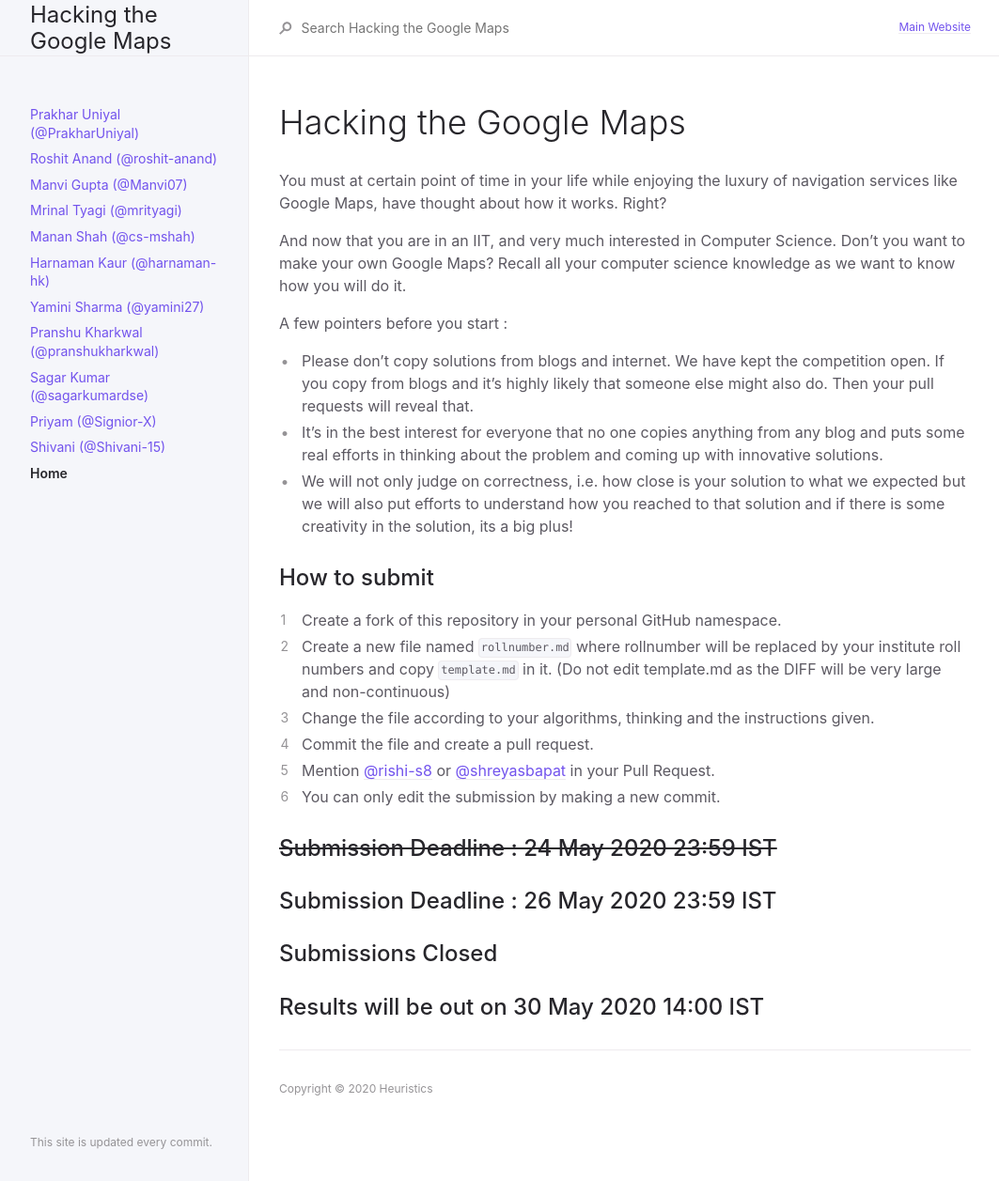
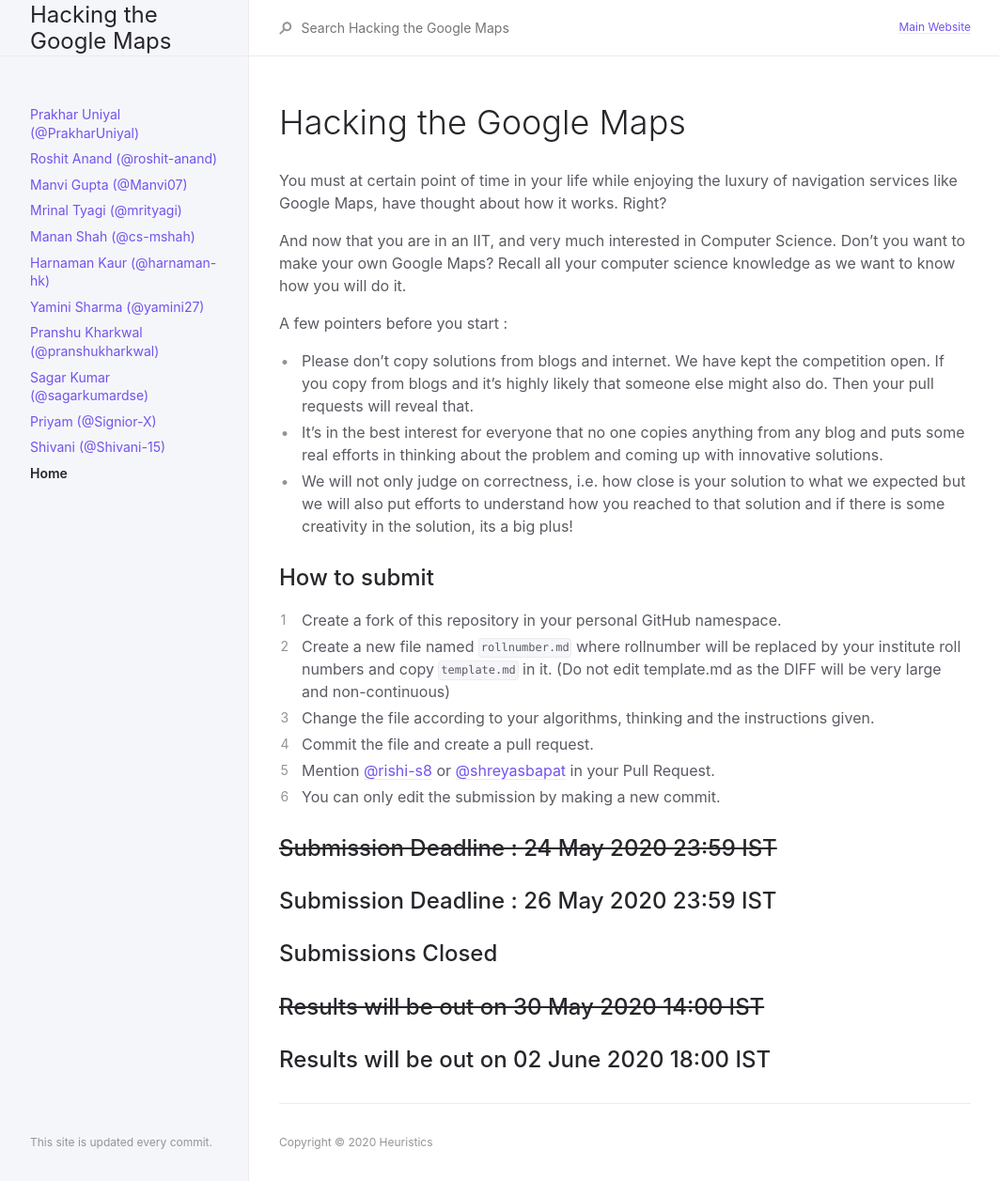
Before and after one commit to Heuristics-IIT-Mandi/Hacking-Google-Maps, a Jekyll site: the page built from index.md, in a window 1280 px wide. Shown: the whole page at 94% size, without its empty margins (107-1170 px from the left). Built offline with Jekyll 4.4.1, drawn with Linux system fonts in a browser that asks for light colours.

Commit message:
Change Result date

```diff
--- a/index.md
+++ b/index.md
@@ -34,4 +34,5 @@ A few pointers before you start :
 ## Submissions Closed
 
 
-## Results will be out on 30 May 2020 14:00 IST
+## ~~Results will be out on 30 May 2020 14:00 IST~~
+## Results will be out on 02 June 2020 18:00 IST
```
